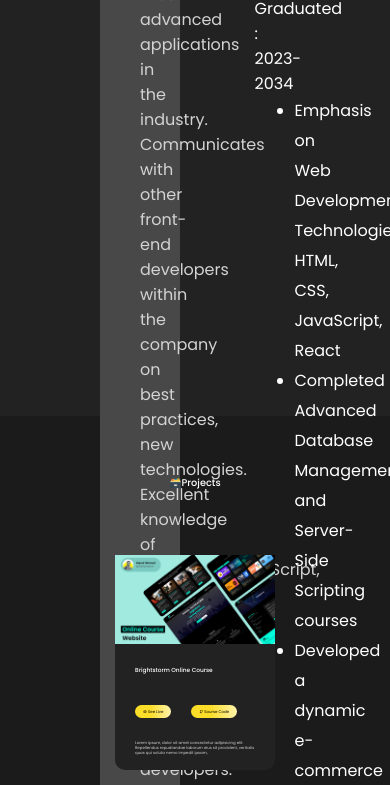
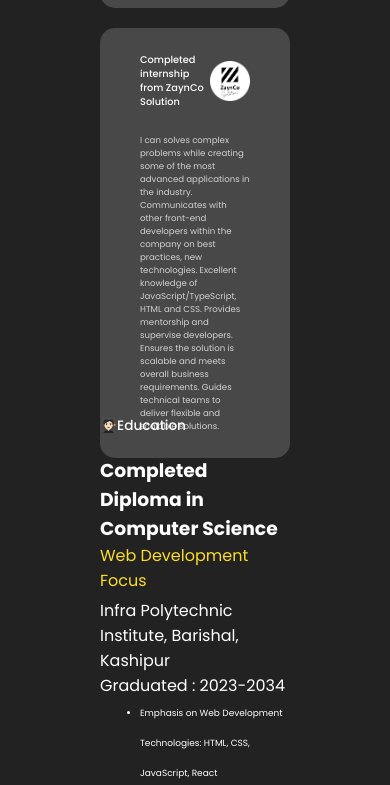
Before and after one commit to hellomaruf/new-portfolio, a plain HTML site: page index.html in a window 390 px wide. Shown: the part 3081-3866 px from the top of the page. Drawn offline with nearby package versions, Linux system fonts and the light colour scheme; a web font is replaced by a local one.

Commit message:
added some new style

```diff
--- a/style.css
+++ b/style.css
@@ -504,7 +504,46 @@
   font-size: 1.8vw;
   font-weight: 500;
 }
-
+@media (max-width: 600px) {
+  .experienceEducation {
+    display: flex;
+    flex-direction: column;
+    width: 100%;
+    height: 1500px;
+  }
+  .experiences {
+    width: 100%;
+    padding: 0;
+    padding: 0 100px;
+  }
+  .experienceContent {
+    margin-top: 20px;
+    width: 100%;
+  }
+  .experienceHeader h2 {
+    font-size: 3.5vw;
+  }
+  .experienceTitle h3 {
+    font-size: 2.5svw;
+  }
+  .peraContent {
+    font-size: 2.2vw;
+  }
+  .educations {
+    width: 100%;
+    padding: 0 100px;
+    padding-top: 150px;
+  }
+  .educationHeader h2 {
+    font-size: 3.5vw;
+  }
+  .allContent {
+    padding-top: 20px;
+  }
+  .education ul li {
+    font-size: 2.3vw;
+  }
+}
 /* Projects Section */
 .allProjects {
   padding: 0 100px;
@@ -582,3 +621,28 @@
   padding-top: 60px;
   /* padding-bottom: 50px; */
 }
+@media (max-width: 600px) {
+  .allProjectsContent {
+    height: 2600px;
+  }
+  .allProjectsContent h1 {
+    font-size: 4.5vw;
+    padding-top: 30px;
+  }
+  .allProjects {
+    margin-top: 20px;
+  }
+  .mainContent .projectTitle h2 {
+    font-size: 3vw;
+  }
+  .sourse .live a,
+  .sourse .git a {
+    font-size: 1.9vw;
+  }
+  .sourse {
+    padding: 10px 0;
+  }
+  .projectPera p {
+    font-size: 2vw;
+  }
+}
```
